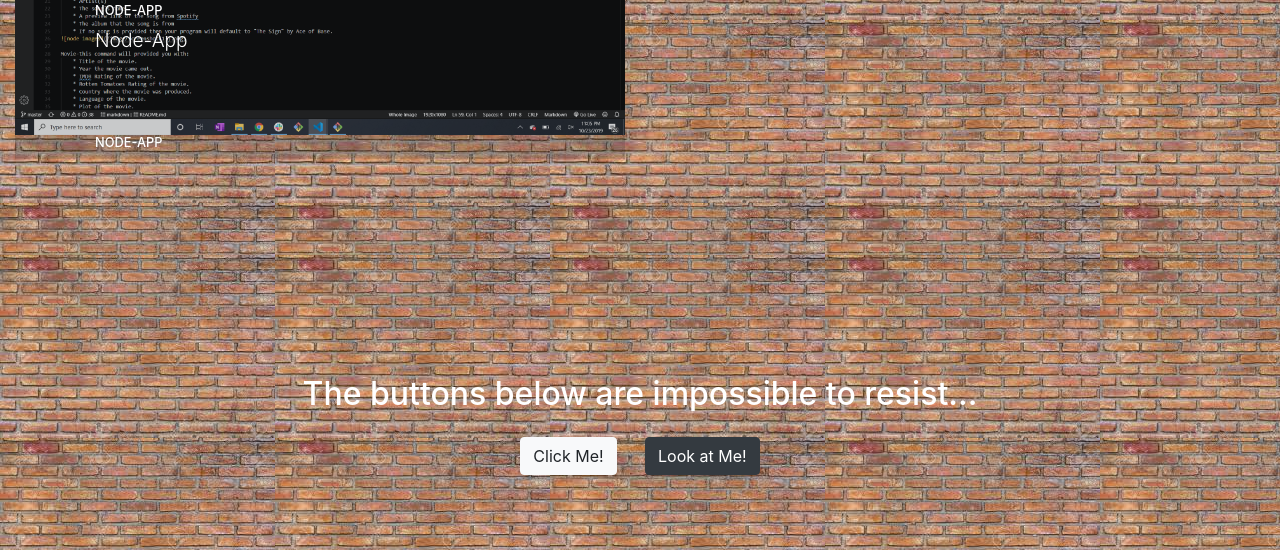
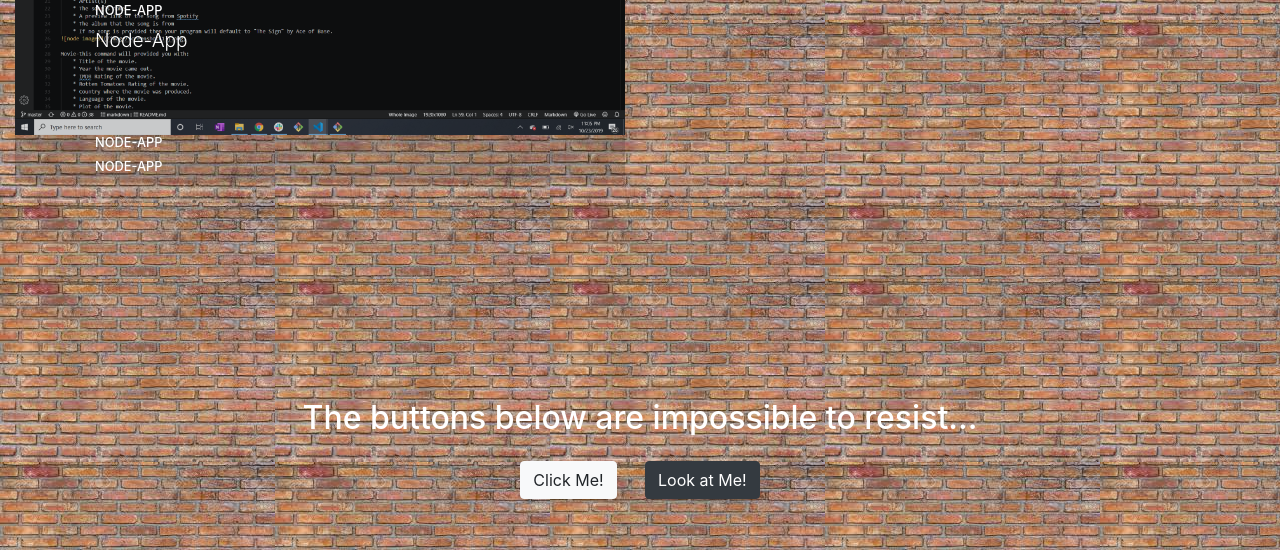
Before and after one commit to lpettit1/portfolio_luke, a website with bundled scripts: page index.html in a window 1280 px wide. Shown: the part 2798-3348 px from the top of the page. Built offline with nearby package versions, Linux system fonts and the light colour scheme; files whose address does not match are found by name.

Commit message:
add new project link

```diff
--- a/index.html
+++ b/index.html
@@ -186,6 +186,21 @@
     </div>
     </div>
     </div>
+
+    <div class="col-lg-6">
+      <a class="portfolio-item" href="https://github.com/lpettit1/bamazon">
+        <span class="caption">
+          <span class="caption-content">
+            <h2>Node-App</h2>
+            <p class="mb-0">Bamazon</p>
+
+          </span>
+        </span>
+        <img class="img-fluid" src="MySql" alt="">
+      </a>
+    </div>
+    </div>
+    </div>
   </section>
 
   <!-- Call to Action -->
```
Also changed, not shown: image/MySql.png (added).
